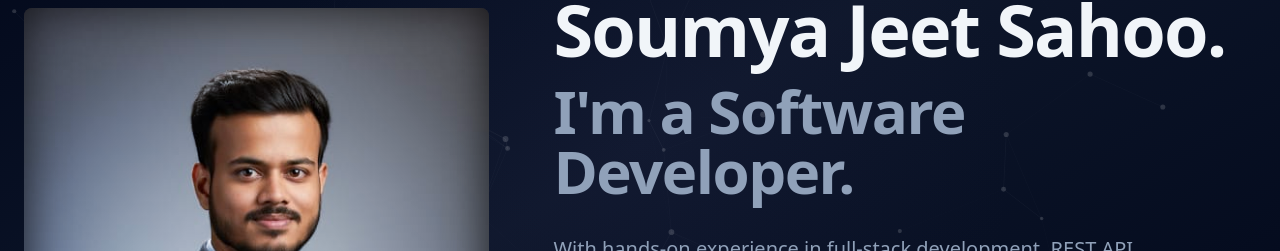
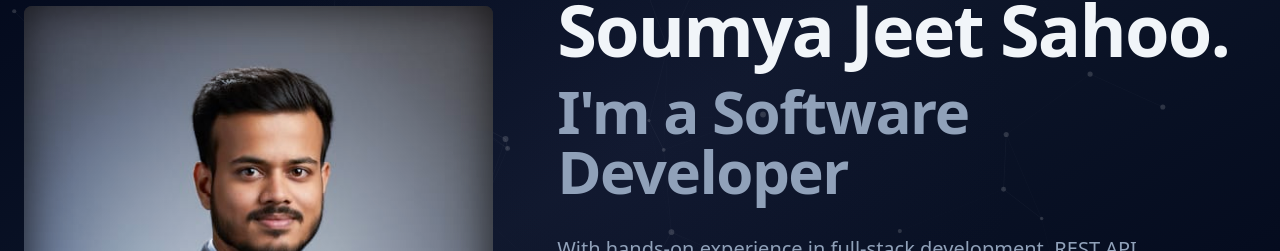
Before and after one commit to SoumyaSahoo14/MyPortfolio, a React (Vite) app: page / in a window 1280 px wide. Shown: the part 255-506 px from the top of the page. Built offline with nearby package versions, Linux system fonts and the light colour scheme.

Commit message:
Fix typo in Hero component title line

```diff
--- a/src/components/Hero.tsx
+++ b/src/components/Hero.tsx
@@ -34,7 +34,7 @@ export default function Hero({ data }: { data: any }) {
             {data.name}.
           </h1>
           <h1 className="text-4xl md:text-6xl font-bold tracking-tight mb-8 text-slate-400">
-            I'm a {data.title}.
+            I'm a {data.title}
           </h1>
           <p className="text-lg md:text-xl text-slate-400 leading-relaxed mb-10 max-w-2xl mx-auto md:mx-0">
             {data.summary}
```
